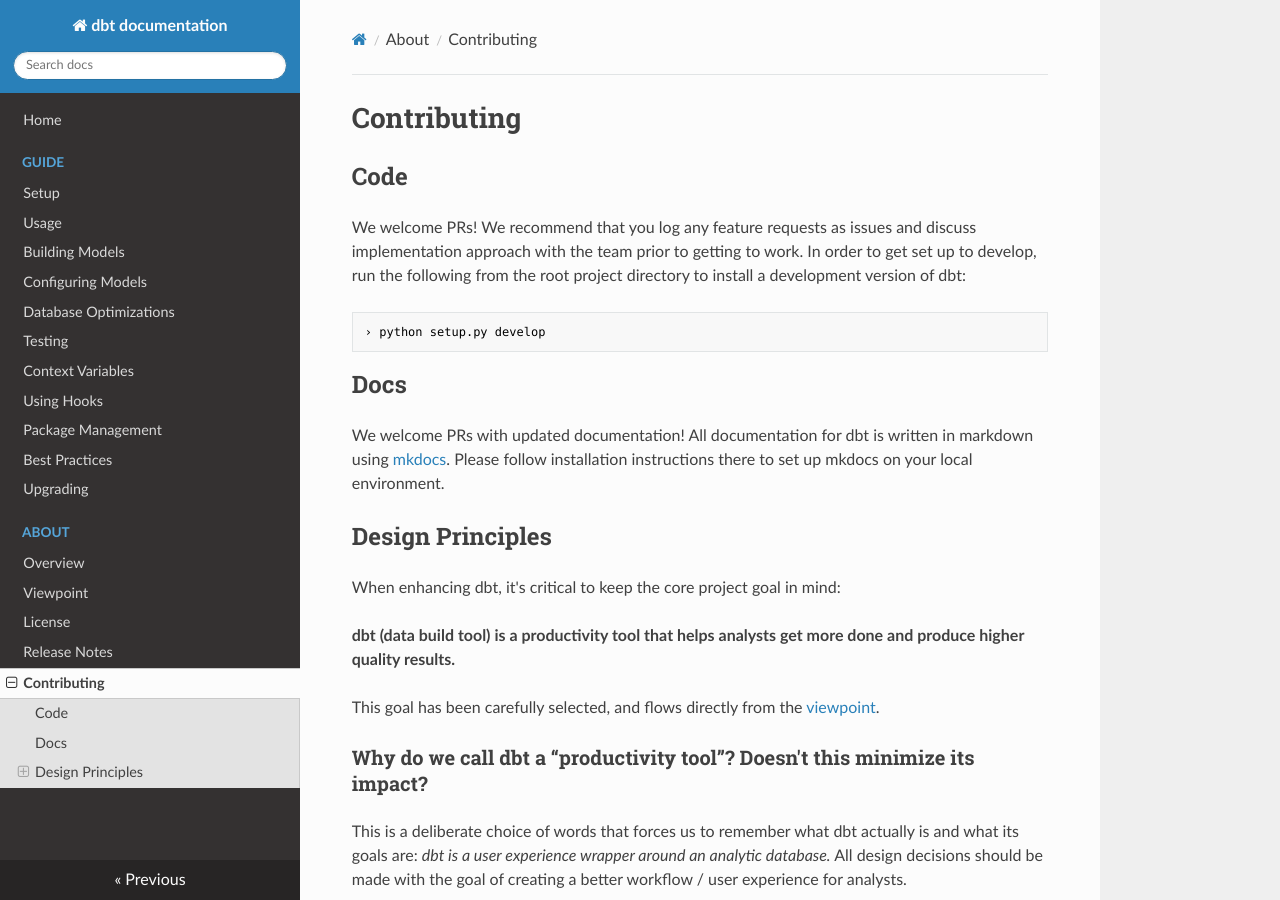
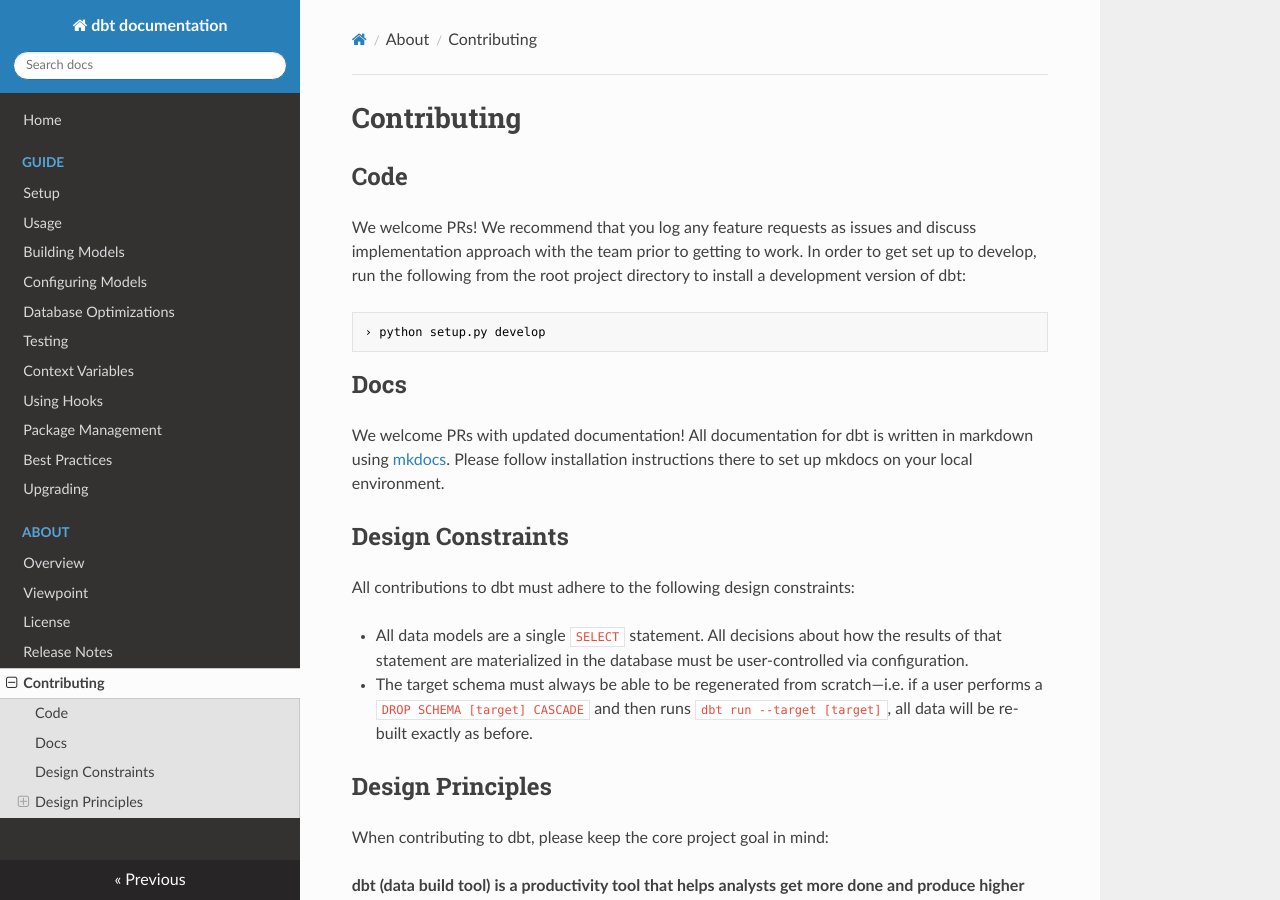
Before and after one commit to RayMarquina/dbt_project, an MkDocs documentation site: the page built from docs/about/contributing.md, in a window 1280 px wide and 900 px high. Built offline with MkDocs 1.6.1, drawn with Linux system fonts in a browser that asks for light colours; nearby versions of some CDN libraries; old or Windows-style settings are respelled for this version of MkDocs.

Commit message:
design constraints

```diff
--- a/docs/about/contributing.md
+++ b/docs/about/contributing.md
@@ -13,10 +13,16 @@
 
 We welcome PRs with updated documentation! All documentation for dbt is written in markdown using [mkdocs](http://www.mkdocs.org/). Please follow installation instructions there to set up mkdocs on your local environment.
 
+## Design Constraints
+
+All contributions to dbt must adhere to the following design constraints:
+
+- All data models are a single `SELECT` statement. All decisions about how the results of that statement are materialized in the database must be user-controlled via configuration.
+- The target schema must always be able to be regenerated from scratch—i.e. if a user performs a `DROP SCHEMA [target] CASCADE` and then runs `dbt run --target [target]`, all data will be re-built exactly as before.
 
 ## Design Principles
 
-When enhancing dbt, it's critical to keep the core project goal in mind:
+When contributing to dbt, please keep the core project goal in mind:
 
 **dbt (data build tool) is a productivity tool that helps analysts get more done and produce higher quality results.**
 
```
